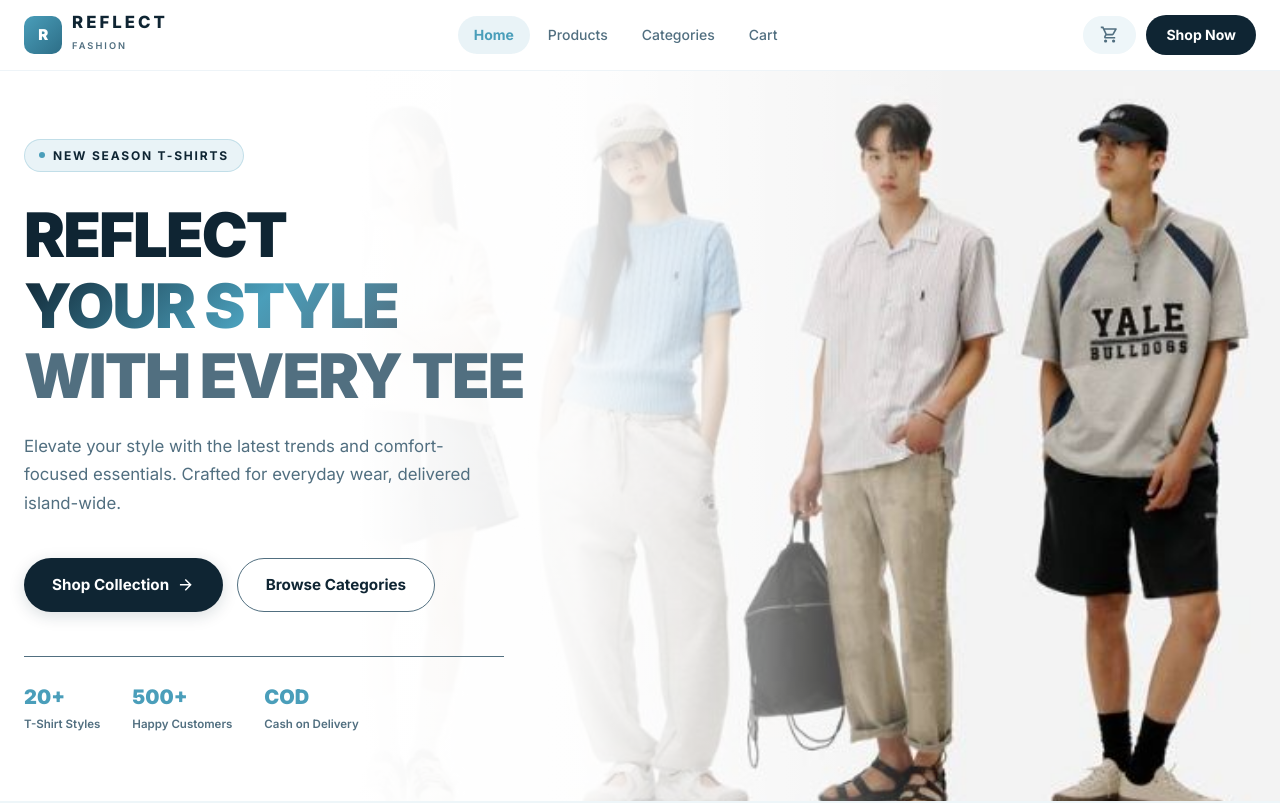
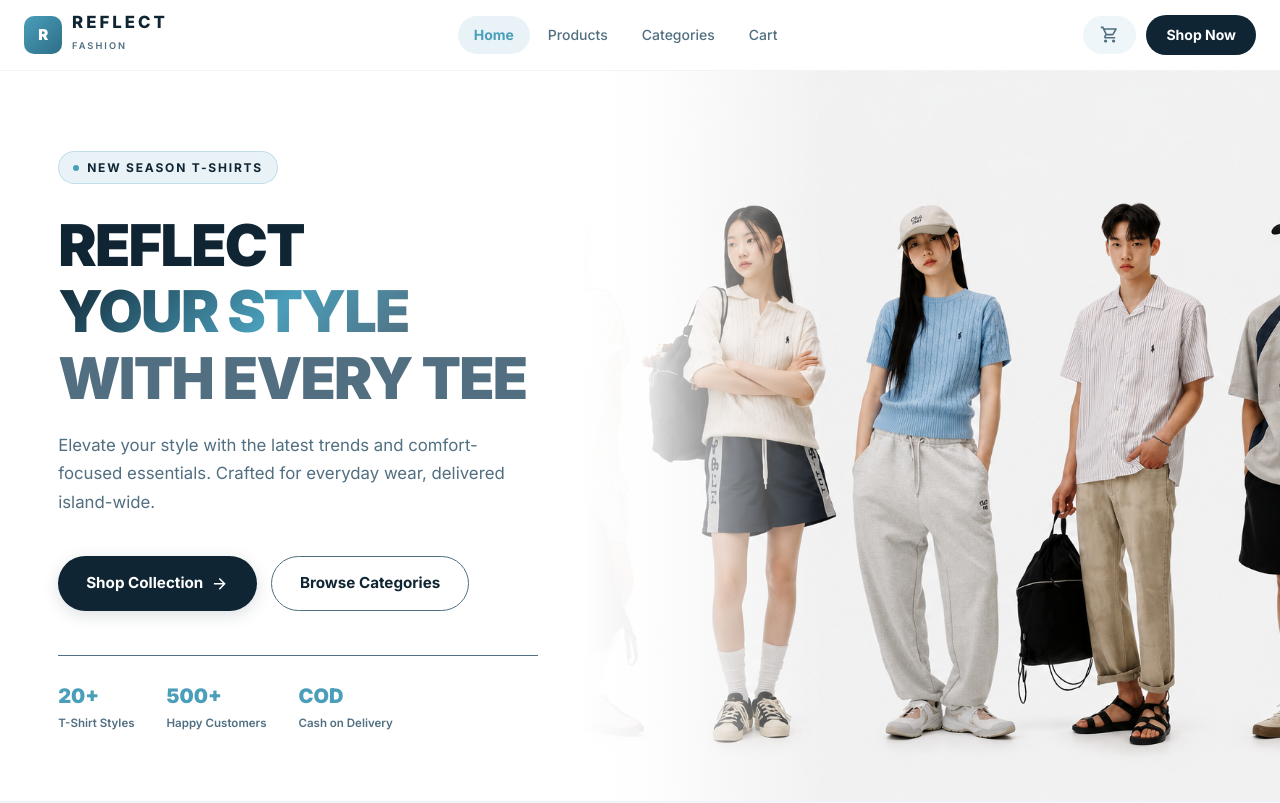
Before and after one commit to tharanijayathura/Reflect, a Next.js app: page / in a window 1280 px wide. Shown: the top 803 px of the page. Built offline with nearby package versions, Linux system fonts and the light colour scheme.

Commit message:
Restore hero split-screen grid layout to prevent text overlays and fix offline font fetching error

```diff
--- a/app/layout.tsx
+++ b/app/layout.tsx
@@ -1,15 +1,8 @@
 import type { Metadata } from 'next';
-import { Inter } from 'next/font/google';
 import './globals.css';
 import Navbar from '@/components/layout/Navbar';
 import Footer from '@/components/layout/Footer';
 import { CartProvider } from '@/lib/cart-context';
-
-const inter = Inter({
-  subsets: ['latin'],
-  variable: '--font-inter',
-  display: 'swap',
-});
 
 export const metadata: Metadata = {
   title: 'Reflect Fashion | Premium T-Shirts Sri Lanka',
@@ -24,7 +17,13 @@ export const metadata: Metadata = {
 
 export default function RootLayout({ children }: Readonly<{ children: React.ReactNode }>) {
   return (
-    <html lang="en" className={inter.variable}>
+    <html lang="en">
+      <head>
+        {/* Load Inter font dynamically to bypass Google Font network block errors during next build */}
+        <link rel="preconnect" href="https://fonts.googleapis.com" />
+        <link rel="preconnect" href="https://fonts.gstatic.com" crossOrigin="anonymous" />
+        <link rel="stylesheet" href="https://fonts.googleapis.com/css2?family=Inter:wght@100..900&display=swap" />
+      </head>
       <body className="antialiased">
         <CartProvider>
           <Navbar />
--- a/components/home/Hero.tsx
+++ b/components/home/Hero.tsx
@@ -14,52 +14,25 @@ export default function Hero() {
       overflow: 'hidden',
     }} className="hero-section">
 
-      {/* Background Image Container */}
+      {/* Grid container splitting text and image columns */}
       <div style={{
-        position: 'absolute',
-        inset: 0,
+        display: 'grid',
+        gridTemplateColumns: '1fr 1.2fr',
         width: '100%',
         height: '100%',
-        zIndex: 1,
-      }}>
-        <Image
-          src="/images/bg.png"
-          alt="Reflect Fashion Collection"
-          fill
-          style={{
-            objectFit: 'cover',
-            objectPosition: 'center 35%',
-          }}
-          priority
-        />
-        {/* Editorial Blend Overlay */}
+        alignItems: 'stretch',
+      }} className="hero-container">
+
+        {/* Left Column: Text content on a solid white background for maximum legibility */}
         <div style={{
-          position: 'absolute',
-          inset: 0,
+          display: 'flex',
+          flexDirection: 'column',
+          justifyContent: 'center',
+          padding: '80px 40px 80px 10%',
           zIndex: 2,
-        }} className="hero-blend-overlay" />
-      </div>
-
-      {/* Content wrapper on top of background */}
-      <div style={{
-        maxWidth: '1400px',
-        margin: '0 auto',
-        width: '100%',
-        padding: '0 24px',
-        position: 'relative',
-        zIndex: 3,
-        display: 'flex',
-        alignItems: 'center',
-        height: '100%',
-      }} className="hero-content-wrapper">
-
-        {/* Left Column: Text content card */}
-        <div style={{
-          maxWidth: '560px',
-          width: '100%',
-          padding: '40px 0',
           position: 'relative',
-        }} className="hero-text-container">
+          background: '#ffffff',
+        }} className="hero-left-col">
 
           {/* Eyebrow */}
           <div style={{
@@ -87,7 +60,7 @@ export default function Hero() {
 
           {/* Headline */}
           <h1 style={{
-            fontSize: 'clamp(2.4rem, 4.8vw, 4rem)',
+            fontSize: 'clamp(2.4rem, 4.5vw, 3.8rem)',
             fontWeight: '900',
             lineHeight: '1.15',
             letterSpacing: '-0.03em',
@@ -177,36 +150,54 @@ export default function Hero() {
           </div>
 
         </div>
+
+        {/* Right Column: Displays the horizontal bg.png cleanly with blending */}
+        <div style={{
+          position: 'relative',
+          width: '100%',
+          height: '100%',
+          background: '#ffffff',
+        }} className="hero-right-col">
+          <Image
+            src="/images/bg.png"
+            alt="Reflect Fashion Collection"
+            fill
+            style={{
+              objectFit: 'cover',
+              objectPosition: 'center 35%',
+            }}
+            priority
+          />
+          {/* Blend mask overlay to transition white background to image */}
+          <div style={{
+            position: 'absolute',
+            inset: 0,
+            zIndex: 1,
+            pointerEvents: 'none',
+          }} className="hero-blend-mask" />
+        </div>
+
       </div>
 
       <style>{`
         .hero-btn-primary:hover { background: var(--accent) !important; transform: translateY(-2px); }
         .hero-btn-secondary:hover { border-color: var(--accent) !important; color: var(--accent) !important; }
 
-        /* Smooth blending gradient on desktop (horizontal editorial layout) */
+        /* Smooth horizontal fade blending for desktop split screens */
         @media (min-width: 1025px) {
-          .hero-blend-overlay {
-            background: linear-gradient(to right, #ffffff 28%, rgba(255, 255, 255, 0.9) 45%, rgba(255, 255, 255, 0) 75%) !important;
+          .hero-blend-mask {
+            background: linear-gradient(to right, #ffffff 0%, rgba(255, 255, 255, 0.95) 8%, rgba(255, 255, 255, 0) 35%) !important;
           }
         }
 
-        /* Responsive styling for tablet and mobile devices */
+        /* Stacks columns vertically on smaller screens and mobile */
         @media (max-width: 1024px) {
-          .hero-section { height: auto !important; min-height: 100vh !important; padding: 100px 0 60px !important; }
-          .hero-content-wrapper { justify-content: center !important; }
-          .hero-text-container {
-            max-width: 600px !important;
-            padding: 40px 24px !important;
-            background: rgba(255, 255, 255, 0.9) !important;
-            border-radius: 24px !important;
-            backdrop-filter: blur(12px) !important;
-            -webkit-backdrop-filter: blur(12px) !important;
-            box-shadow: 0 8px 32px rgba(15, 37, 51, 0.08) !important;
-            border: 1px solid rgba(255, 255, 255, 0.6) !important;
-            z-index: 10 !important;
-          }
-          .hero-blend-overlay {
-            background: linear-gradient(to bottom, rgba(255, 255, 255, 0.3) 0%, rgba(255, 255, 255, 0.8) 50%, #ffffff 100%) !important;
+          .hero-section { height: auto !important; min-height: auto !important; padding: 60px 0 0 !important; }
+          .hero-container { grid-template-columns: 1fr !important; }
+          .hero-left-col { padding: 40px 24px !important; }
+          .hero-right-col { height: 420px !important; }
+          .hero-blend-mask {
+            background: linear-gradient(to bottom, #ffffff 0%, rgba(255, 255, 255, 0.9) 10%, rgba(255, 255, 255, 0) 35%) !important;
           }
         }
       `}</style>
```
Also changed, not shown: public/images/bg.png.
